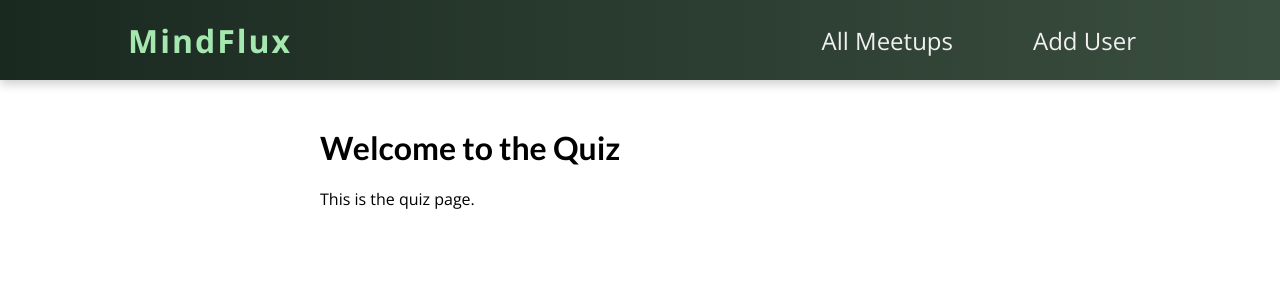
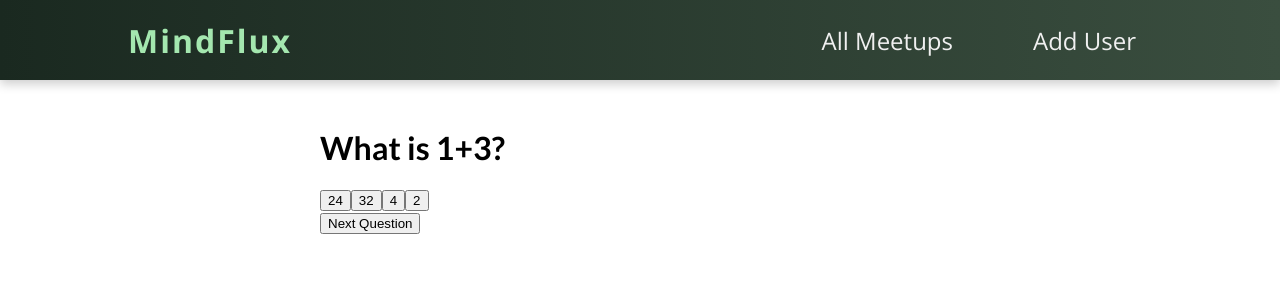
Before and after one commit to G00408184/Quiz_Full_Stack, a Next.js app in the folder next/: page /quiz in a window 1280 px wide. Shown: the top 300 px of the page. Built offline with nearby package versions, Linux system fonts and the light colour scheme; no server answers.

Commit message:
Adding Nextjs JS

```diff
--- /dev/null
+++ b/next/components/generic/QuestionBank.js
@@ -0,0 +1,32 @@
+export const Questions = [
+    {
+        prompt: "What is 1+3?",
+        optionA: "24",
+        optionB: "32",
+        optionC: "4",
+        optionD: "2",
+        answer: "C",
+    },
+    {
+        prompt: "What is 1+4?",
+        optionA: "24",
+        optionB: "32",
+        optionC: "4",
+        optionD: "5",
+        answer: "D",
+    },{
+        prompt: "What is 2+4?",
+        optionA: "6",
+        optionB: "32",
+        optionC: "4",
+        optionD: "5",
+        answer: "A",
+    },{
+        prompt: "What is 22+4?",
+        optionA: "6",
+        optionB: "26",
+        optionC: "4",
+        optionD: "5",
+        answer: "B",
+    },
+];
--- a/next/pages/quiz.js
+++ b/next/pages/quiz.js
@@ -1,9 +1,48 @@
-function QuizPage() {
-    return (
-        <div>
-            <h1>Welcome to the Quiz</h1>
-            <p>This is the quiz page.</p>
+import React, {useState, useContext} from "react";
+import  {Questions} from "../components/generic/QuestionBank";
+import GlobalContext from "../pages/store/globalContext";
+import { useRouter } from 'next/router';
+
+function Quiz(){
+    const { score, updateScore } = useContext(GlobalContext);
+    const router = useRouter();
+
+    const [currQuestion, setQuestion] = useState(0)
+    const [optionChosen, setOptionChosen] = useState("")
+
+    const nextQuestion = () => {
+        if (Questions[currQuestion].answer === optionChosen) {
+            updateScore(score + 1);
+        }
+        alert(score)
+        setQuestion(currQuestion + 1);
+    }
+
+    function finishQuiz() {
+        if (Questions[currQuestion].answer === optionChosen) {
+            updateScore(score + 1);
+        }
+        router.push('/end');
+    }
+
+    return <div className="Quiz">
+        <h1>{Questions[currQuestion].prompt}</h1>
+        <div className="options">
+            <button onClick={() => setOptionChosen("A")}>
+                {Questions[currQuestion].optionA}</button>
+            <button onClick={() => setOptionChosen("B")}>
+                {Questions[currQuestion].optionB}</button>
+            <button onClick={() => setOptionChosen("C")}>
+                {Questions[currQuestion].optionC}</button>
+            <button onClick={() => setOptionChosen("D")}>
+                {Questions[currQuestion].optionD}</button>
         </div>
-    );
+        {currQuestion == Questions.length -1 ? (
+            <button onClick={finishQuiz}> Finish Quiz</button>
+        ) : (
+            <button onClick={nextQuestion}> Next Question </button>
+        )}
+    </div>
 }
-export default QuizPage;
+
+export default Quiz;
--- a/next/pages/store/globalContext.js
+++ b/next/pages/store/globalContext.js
@@ -9,7 +9,9 @@ import { createContext, useState, useEffect } from 'react'
 const GlobalContext = createContext()
 
 export function GlobalContextProvider(props) {
-    const [globals, setGlobals] = useState({ aString: 'init val', count: 0, hideHamMenu: true, meetings: [], dataLoaded: false })
+    const [globals, setGlobals] = useState(
+        { aString: 'init val', count: 0, hideHamMenu: true, meetings: [],
+            dataLoaded: false, score: 0,})
 
     useEffect(() => {
         getAllMeetings()
@@ -27,6 +29,13 @@ export function GlobalContextProvider(props) {
         setGlobals((previousGlobals) => { const newGlobals = JSON.parse(JSON.stringify(previousGlobals)); newGlobals.meetings = data.meetings; newGlobals.dataLoaded = true; return newGlobals })
     }
 
+    function updateScore(newScore) {
+        setGlobals((previousGlobals) => {
+            const newGlobals = JSON.parse(JSON.stringify(previousGlobals));
+            newGlobals.score = newScore;
+            return newGlobals
+        })
+    }
     async function editGlobalData(command) { // {cmd: someCommand, newVal: 'new text'}
         if (command.cmd == 'hideHamMenu') { // {cmd: 'hideHamMenu', newVal: false}
             //  WRONG (globals object reference doesn't change) and react only looks at its 'value' aka the reference, so nothing re-renders:
@@ -55,7 +64,9 @@ export function GlobalContextProvider(props) {
 
     const context = {
         updateGlobals: editGlobalData,
-        theGlobalObject: globals
+        theGlobalObject: globals,
+        updateScore,
+        score: globals.score,
     }
 
     return <GlobalContext.Provider value={context}>
```
Also changed, not shown: next/pages/end.js (added, +9 -0 lines).
